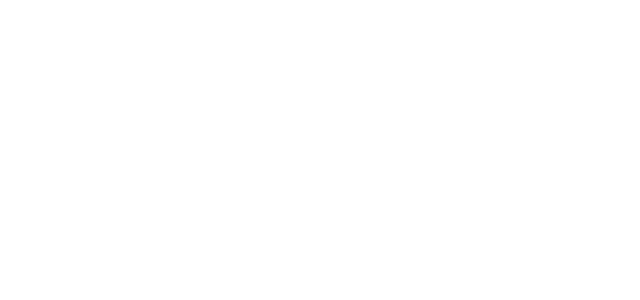
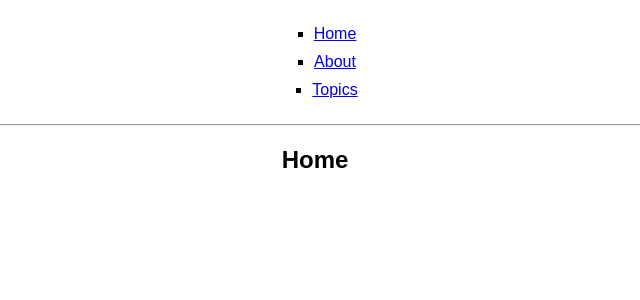
Before and after one commit to PetKatt/react-router-course, a React (Create React App) app: page / in a window 1280 px wide. Shown: the top 300 px of the page, without its empty margins (325-965 px from the left). Built offline with nearby package versions, Linux system fonts and the light colour scheme.

Commit message:
basic branch: Basic example DONE

```diff
--- a/package.json
+++ b/package.json
@@ -5,6 +5,7 @@
   "dependencies": {
     "react": "^16.2.0",
     "react-dom": "^16.2.0",
+    "react-router-dom": "^4.2.2",
     "react-scripts": "1.1.1"
   },
   "scripts": {
--- a/src/containers/App.css
+++ b/src/containers/App.css
@@ -1,3 +1,16 @@
 .App {
   text-align: center;
+  margin: auto;
 }
+
+.App ul {
+	list-style-type: square;
+	cursor: pointer;
+	display: flex;
+	flex-direction: column;
+	margin: 20px auto;
+}
+
+.App ul>li {
+	margin: 5px auto;
+}
--- a/src/containers/App.js
+++ b/src/containers/App.js
@@ -1,13 +1,64 @@
 import React, { Component } from 'react';
+import { Route, Link, BrowserRouter as Router } from "react-router-dom";
 
 import './App.css';
+
+const Home = () => (
+	<div>
+		<h2>Home</h2>
+	</div>
+);
+
+const About = () => (
+	<div>
+		<h2>About</h2>
+	</div>
+);
+
+const Topics = ({ match }) => (
+	<div>
+		<h2>Topics</h2>
+		<ul>
+			<li>
+				<Link to={`${match.url}/rendering`}>Rendering with React</Link>
+			</li>
+			<li>
+				<Link to={`${match.url}/components`}>Components</Link>
+			</li>
+			<li>
+				<Link to={`${match.url}/props-v-state`}>Props v. State</Link>
+			</li>
+		</ul>
+
+		<Route path="/topics/:topicID" component={Topic} />
+	</div>
+);
+
+const Topic = ({match}) => (
+	<h3>{match.params.topicID}</h3>
+);
 
 class App extends Component {
   render() {
     return (
-      <div className="App">
+    	<Router>
+	      <div className="App">
+	        <ul>
+	        	<li><Link to="/">Home</Link></li>
+	        	<li><Link to="/about">About</Link></li>
+	        	<li><Link to="/topics">Topics</Link></li>
+	        </ul>
 
-      </div>
+	        <hr />
+
+	        <Route exact path="/" component={Home} />
+	        <Route path="/about" component={About} />
+	        <Route path="/topics" component={Topics} />
+	        <Route exact path="/topics" render={() => (
+	        	<p>Please choose a topic above</p>
+	        )} />
+	      </div>
+	    </Router>
     );
   }
 }
```
Also changed, not shown: 1 other file (tests, documents, lock files or other folders).
